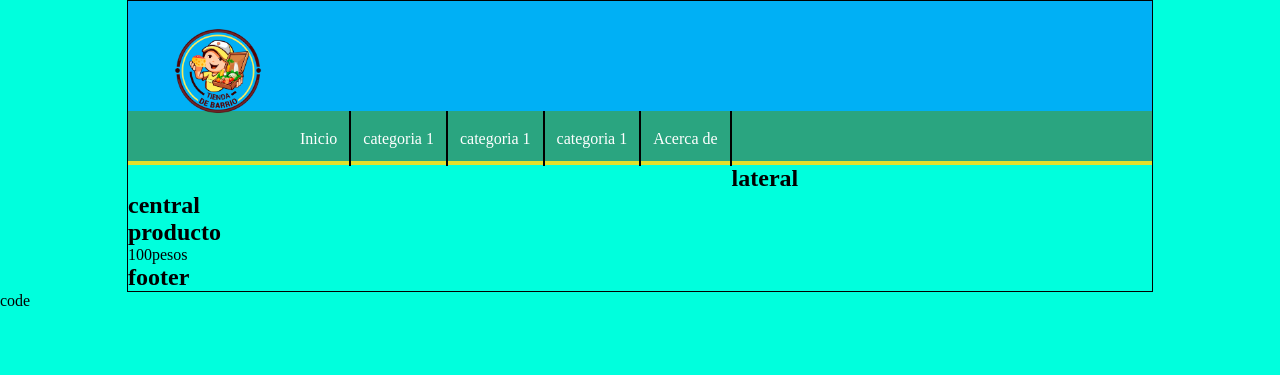
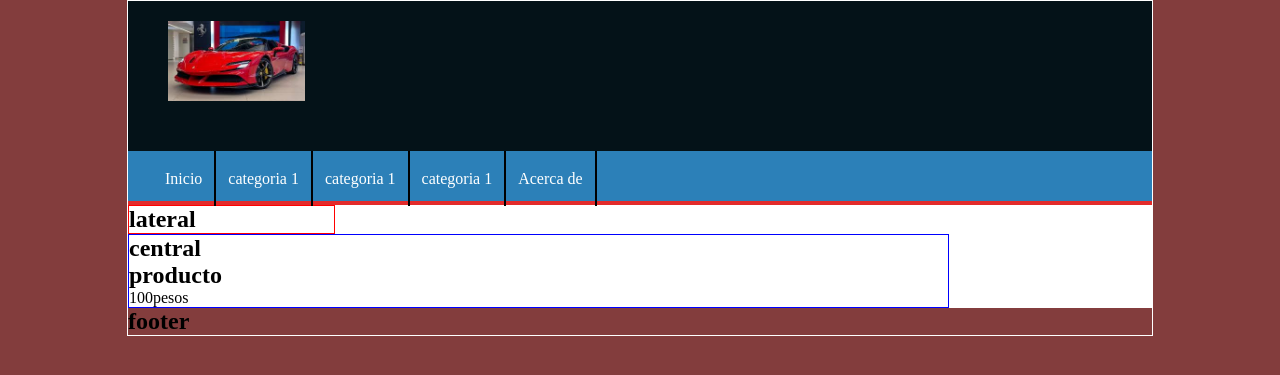
Before and after one commit to alejandrodiaz0401-hash/prueba-PHP, a PHP site: page /index2.html in a window 1280 px wide. Shown: the top 375 px of the page. Run offline with PHP 8.4, Linux system fonts and the light colour scheme.

Commit message:
lateral y central

```diff
--- a/index2.html
+++ b/index2.html
@@ -11,7 +11,7 @@
     <div id="container">
          <header id="header">
             <div id="logo">
-                <img src="tienda.png" alt="logo de tienda">
+                <img src="images (1).jpg" alt="logo de tienda">
                 <a href="index2.html"></a>
         </header>
 
@@ -53,7 +53,7 @@
             <h2>footer</h2>
 
         </footer>
-    </div>code
+
 
 
 </body>
--- a/style.css
+++ b/style.css
@@ -6,20 +6,22 @@
 body{
 
 
-background-color: rgb(0, 255, 221);
+background-color: rgb(131, 61, 61);
+
 }
 
 #container{
     width: 80%;
     margin: 0px auto;
-    border: 1px solid black;
+    border: 1px solid white;
+
 
 }
 
 #header {
 
-    height: 110px;
-    background-color: rgb(0, 176, 245);
+    height: 150px;
+    background-color: rgb(4, 18, 24);
     color: white;
     text-align:center ;
     line-height: 100px;
@@ -31,20 +33,21 @@ background-color: rgb(0, 255, 221);
     float: left;
 
 }
+
  #logo img{
 
 
     float: left;
-    height: 100px; }
+    height: 80px; }
 
 
 
 #menu{
 
-    background-color: rgb(42, 165, 128);
+    background-color: rgb(44, 128, 184);
     color: white;
     height:  50px;
-    border-bottom: 4px solid rgb(226, 223, 43);
+    border-bottom: 4px solid rgb(226, 43, 43);
 }
 
 #menu ul{
@@ -52,7 +55,7 @@ background-color: rgb(0, 255, 221);
     list-style: none;
     text-decoration: none;
     margin: 0px;
-margin-left: 25px;
+    margin-left: 25px
 }
 
 #menu ul li {
@@ -73,5 +76,24 @@ margin-left: 25px;
 
 #menu a:hover{
 
-    background-color: rgb(0, 255, 64);
+    background-color: rgb(255, 0, 0);
 }
+
+#content{
+
+    margin: 0px auto;
+
+    background:white
+}
+
+/*barra lateral*/
+#lateral{
+    width: 20%;
+     border: 1px solid red;
+
+
+}
+#central{
+    width: 80%;
+    border: 1px solid blue;
+}
```
Also changed, not shown: images (1).jpg (added), img/images (1).jpg (added), img/modena-italy-april-21-2022-600nw-2454900887.webp (added), img/tienda.png (added), modena-italy-april-21-2022-600nw-2454900887.webp (added).
